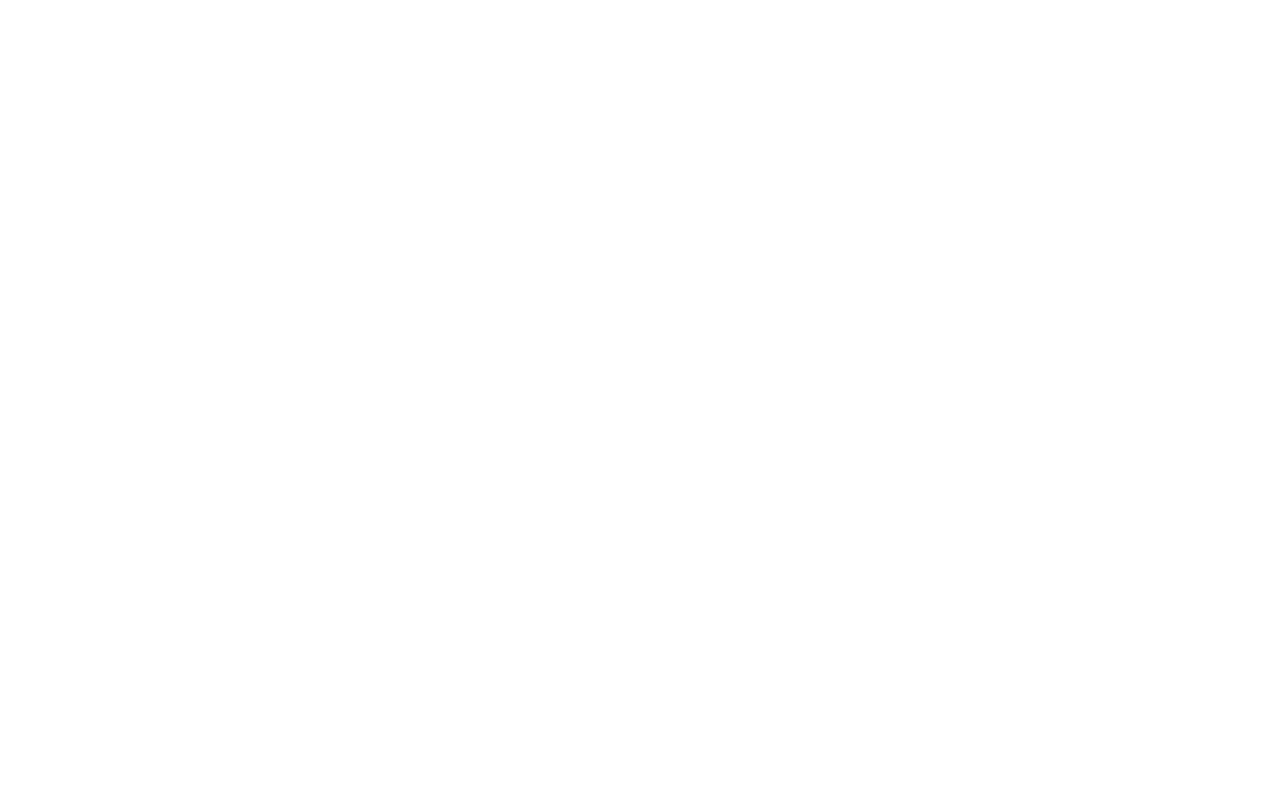
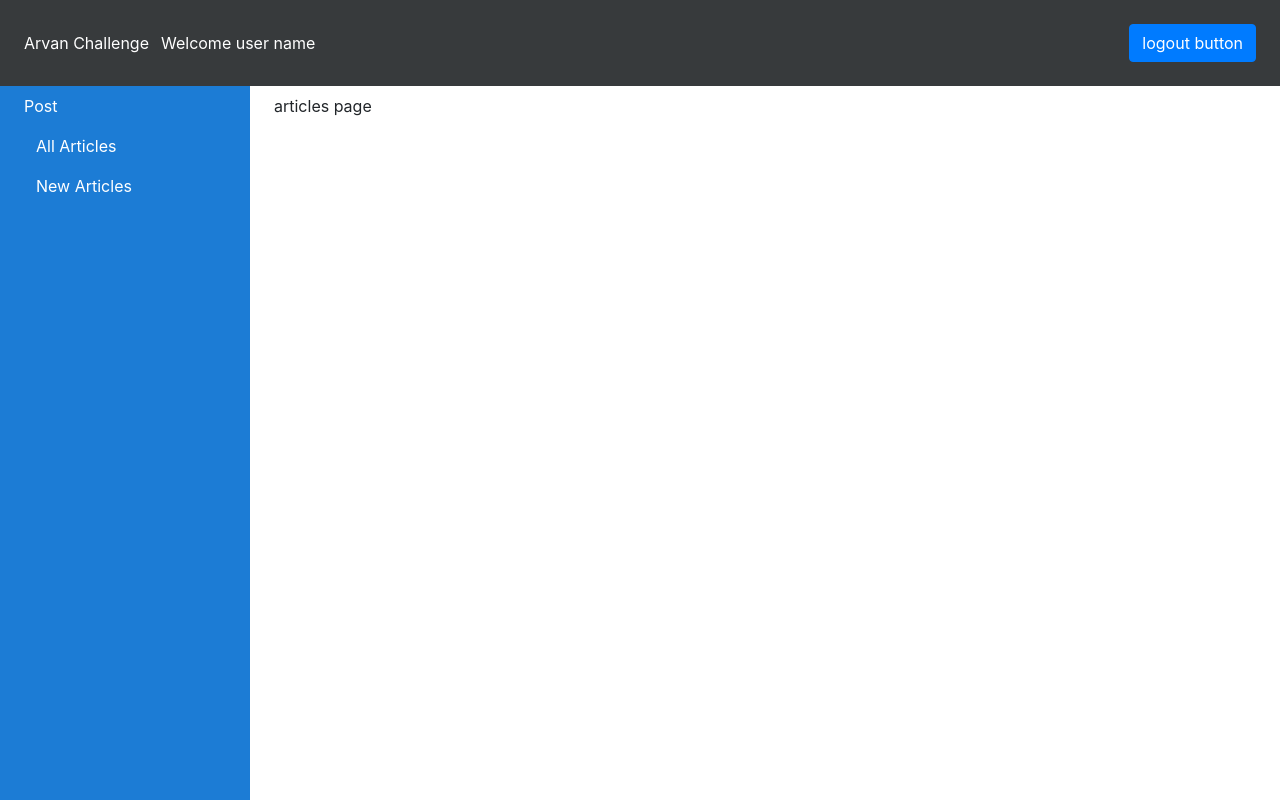
Before and after one commit to Alireza-ce/blog-dashboard, a Vue app: page /articles in a window 1280 px wide. Before the commit this address had no page. Built offline with nearby package versions, Linux system fonts and the light colour scheme.

Commit message:
feat: create dashboard module

```diff
--- a/src/main.ts
+++ b/src/main.ts
@@ -1,10 +1,10 @@
 import { createApp } from "vue";
 import App from "./App.vue";
 import router from "./router";
+import "bootstrap/dist/css/bootstrap.min.css";
+import "bootstrap";
 import "./reset.css";
 import "./style.css";
-import "bootstrap/dist/css/bootstrap.min.css";
-import "bootstrap";
 
 const app = createApp(App);
 
--- /dev/null
+++ b/src/modules/auth/services/path.ts
@@ -0,0 +1,2 @@
+export const getRegisterUserUrl = () => "/users";
+export const getLoginUserUrl = () => "/users/login";
--- /dev/null
+++ b/src/modules/dashboard/veiws/Articles.vue
@@ -0,0 +1,5 @@
+<script setup lang="ts"></script>
+
+<template>articles page</template>
+
+<style scoped></style>
--- /dev/null
+++ b/src/modules/dashboard/veiws/Dashboard.vue
@@ -0,0 +1,79 @@
+<script setup lang="ts"></script>
+
+<template>
+  <div class="dashboard-container">
+    <div class="dashboard-header">
+      <div class="info">
+        <p class="company">Arvan Challenge</p>
+        <p>Welcome user name</p>
+      </div>
+      <button class="btn btn-primary">logout button</button>
+    </div>
+    <div class="dashboard-content">
+      <div class="side-bar">
+        <p class="title">Post</p>
+        <div class="links">
+          <p>All Articles</p>
+          <p>New Articles</p>
+        </div>
+      </div>
+      <div class="routes-wrapper"><router-view /></div>
+    </div>
+  </div>
+</template>
+
+<style scoped>
+.dashboard-container {
+  height: 100%;
+  min-height: 100vh;
+  overflow-y: scroll;
+  display: flex;
+  flex-direction: column;
+}
+
+.dashboard-header {
+  width: 100%;
+  background-color: var(--charcoal-grey);
+  display: flex;
+  justify-content: space-between;
+  align-items: center;
+  gap: 24px;
+  padding: 24px;
+  color: var(--white);
+}
+
+.dashboard-header .info {
+  display: flex;
+  align-items: center;
+  gap: 12px;
+}
+
+.dashboard-content {
+  flex-grow: 1;
+  display: flex;
+}
+
+.routes-wrapper {
+  padding: 12px 24px;
+}
+
+.dashboard-content .side-bar {
+  width: 100%;
+  max-width: 250px;
+  background-color: var(--water-blue);
+  color: var(--white);
+  font-size: 16px;
+}
+
+.side-bar .title {
+  padding: 12px 24px;
+}
+
+.side-bar .links p {
+  padding: 12px 36px;
+}
+
+.dashboard-content .routes-wrapper {
+  flex-grow: 1;
+}
+</style>
--- a/src/style.css
+++ b/src/style.css
@@ -1,7 +1,13 @@
 :root {
+  /* colors */
   --silver: #eceeef;
   --warm-grey:#707070;
+  --charcoal-grey: #373a3c;
+  --white: #ffffff;
+  --water-blue: #1c7cd5;
+  /* font-size */
   --title-font-size: 47px;
+
 
   font-family: Inter, system-ui, Avenir, Helvetica, Arial, sans-serif;
 }
```
Also changed, not shown: src/router.ts (+12 -0 lines).
